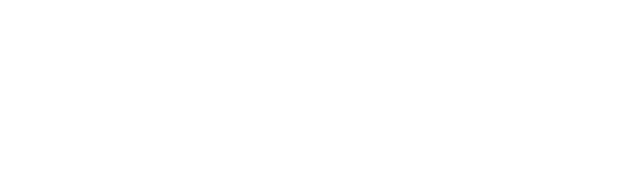
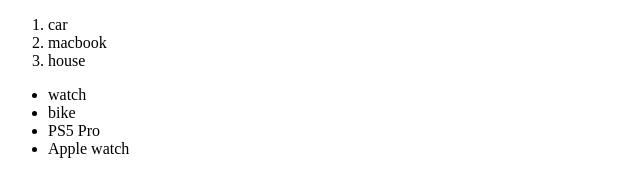
Before and after one commit to acciojob/shopping-or-holiday-siman777, a website: page main.html in a window 1280 px wide. Shown: the whole page, without its empty margins (0-640 px from the left). Drawn offline with Linux system fonts and the light colour scheme.

Commit message:
created a submission

```diff
--- a/main.html
+++ b/main.html
@@ -8,6 +8,17 @@
 
 <body>
 	<!-- the entire body must be written by student -->
+	<ol data-ns-test="shoppingList">
+		<li>car</li>
+		<li>macbook</li>
+		<li>house</li>
+	</ol>
+	<ul data-ns-test="holidayList">
+		<li>watch</li>
+		<li>bike</li>
+		<li>PS5 Pro</li>
+		<li>Apple watch</li>
+	</ul>
     <script type="text/javascript" src="./script.js">
 </script>
 
```
